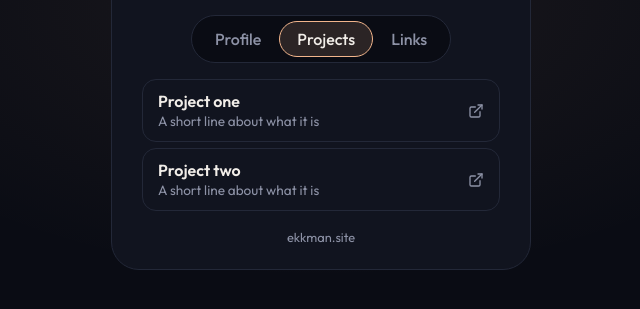
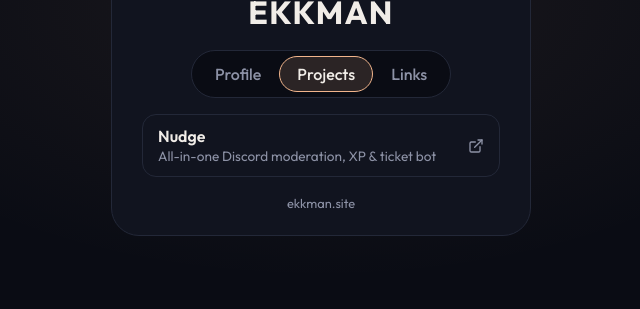
Before and after one commit to EKKMAN/ekkman-site, a plain HTML site: page index.html in a window 1280 px wide. Both pictures are taken after a click on the tab "Projects". Shown: the part 359-668 px from the top of the page, without its empty margins (319-959 px from the left). Drawn offline with Linux system fonts and the light colour scheme.

Commit message:
Update Nudge project link

```diff
--- a/index.html
+++ b/index.html
@@ -156,21 +156,16 @@
     </div>
 
     <div class="panels">
-      <!-- PROFILE: change this text to whatever you want -->
+      <!-- PROFILE -->
       <section class="panel active" id="panel-profile" role="tabpanel" aria-labelledby="tab-profile">
         <p class="about">Hi, I'm EKKMAN. I make things and put them on the internet.</p>
       </section>
 
-      <!-- PROJECTS: copy one <a class="row"> block per project.
-           Change the name, the short description, and the link (href). -->
+      <!-- PROJECTS -->
       <section class="panel" id="panel-projects" role="tabpanel" aria-labelledby="tab-projects">
         <div class="list">
-          <a class="row" href="https://example.com" target="_blank" rel="noopener">
-            <span>Project one<small>A short line about what it is</small></span>
-            <svg width="16" height="16" viewBox="0 0 24 24" fill="none" stroke="currentColor" stroke-width="2" stroke-linecap="round" stroke-linejoin="round" aria-hidden="true"><path d="M18 13v6a2 2 0 0 1-2 2H5a2 2 0 0 1-2-2V8a2 2 0 0 1 2-2h6"/><path d="M15 3h6v6"/><path d="M10 14 21 3"/></svg>
-          </a>
-          <a class="row" href="https://example.com" target="_blank" rel="noopener">
-            <span>Project two<small>A short line about what it is</small></span>
+          <a class="row" href="https://discord.com/oauth2/authorize?client_id=1574502547559940168&permissions=8&integration_type=0&scope=bot+applications.commands" target="_blank" rel="noopener">
+            <span>Nudge<small>All-in-one Discord moderation, XP & ticket bot</small></span>
             <svg width="16" height="16" viewBox="0 0 24 24" fill="none" stroke="currentColor" stroke-width="2" stroke-linecap="round" stroke-linejoin="round" aria-hidden="true"><path d="M18 13v6a2 2 0 0 1-2 2H5a2 2 0 0 1-2-2V8a2 2 0 0 1 2-2h6"/><path d="M15 3h6v6"/><path d="M10 14 21 3"/></svg>
           </a>
         </div>
```
